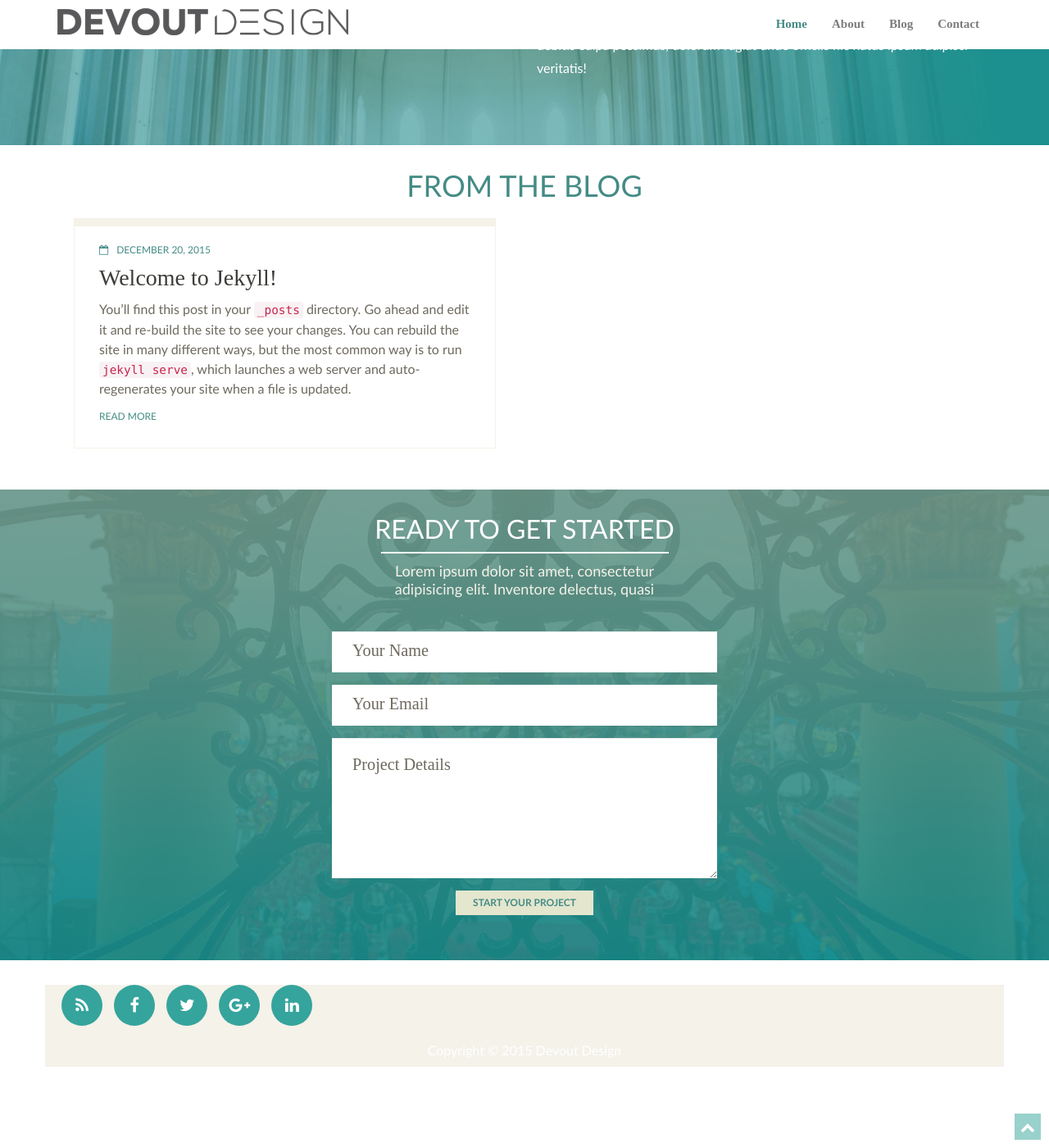
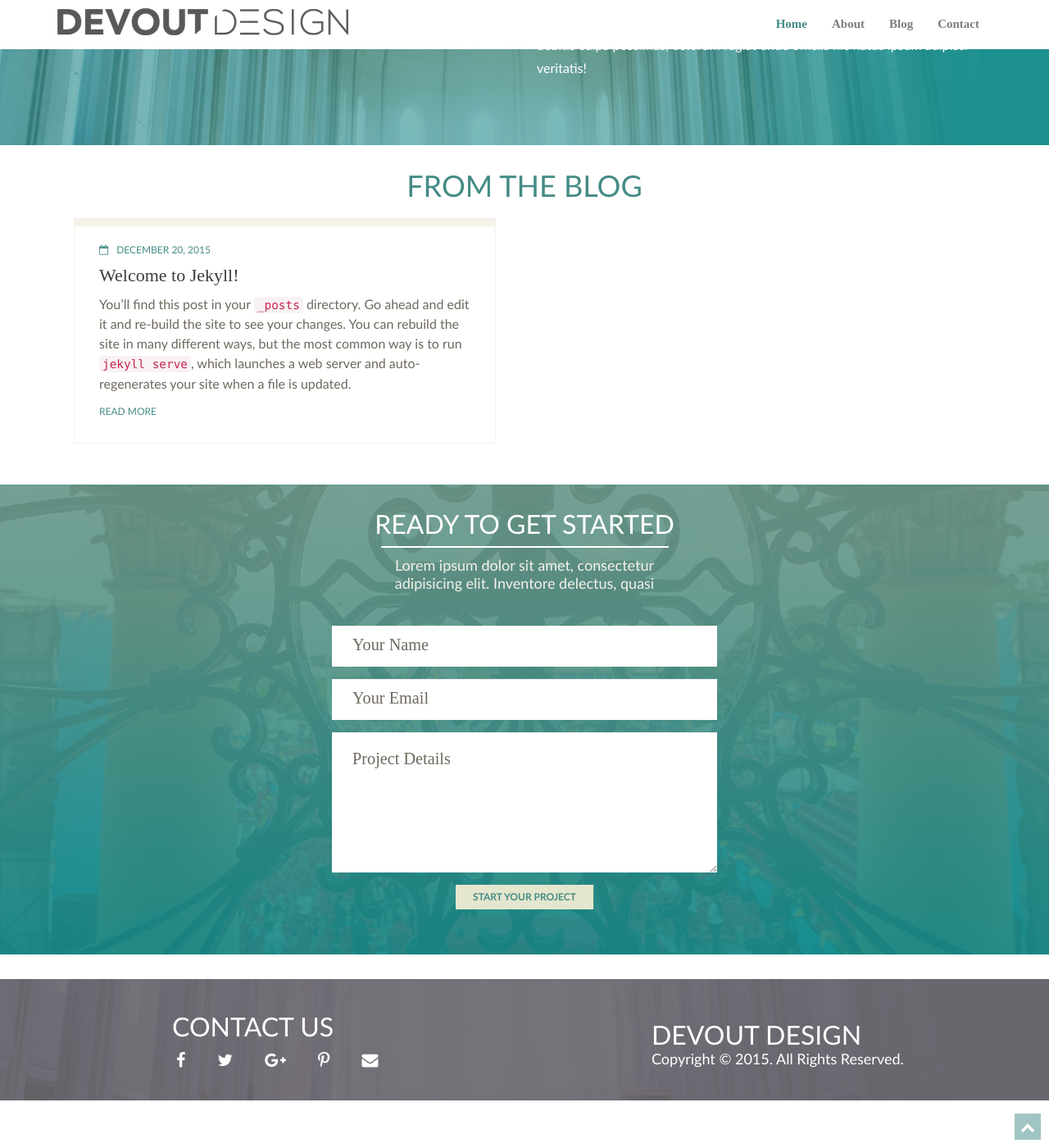
Before and after one commit to devoutdesign/devoutdesign.github.io, a Jekyll site: the page built from index.html, in a window 1280 px wide and 1400 px high, scrolled down 1476 px. Shown: the whole window at 82% size. Built offline with Jekyll 4.4.1, drawn with Linux system fonts in a browser that asks for light colours; nearby versions of some CDN libraries.

Commit message:
Footer and social polish

```diff
--- a/_includes/footer.html
+++ b/_includes/footer.html
@@ -1,20 +1,23 @@
-<section id="footer" class="section footer">
+<section id="footer" class="section-footer section">
     <div class="container">
-        <div class="row animated opacity mar-bot20" data-andown="fadeIn" data-animation="animation">
-            <div class="col-sm-12 align-center">
-                <ul class="social-network social-circle">
-                    <li><a href="#" class="icoRss" title="Rss"><i class="fa fa-rss"></i></a></li>
-                    <li><a href="#" class="icoFacebook" title="Facebook"><i class="fa fa-facebook"></i></a></li>
-                    <li><a href="#" class="icoTwitter" title="Twitter"><i class="fa fa-twitter"></i></a></li>
-                    <li><a href="#" class="icoGoogle" title="Google +"><i class="fa fa-google-plus"></i></a></li>
-                    <li><a href="#" class="icoLinkedin" title="Linkedin"><i class="fa fa-linkedin"></i></a></li>
-                </ul>
+        <div class="row">
+            <div class="col-md-offset-2 col-md-6">
+                <div class="social-col">
+                    <h1>Contact Us</h1>
+                    <ul class="social-network">
+                        <li><a href="#" class="icoFacebook" title="Facebook"><i class="fa fa-facebook"></i></a></li>
+                        <li><a href="#" class="icoTwitter" title="Twitter"><i class="fa fa-twitter"></i></a></li>
+                        <li><a href="#" class="icoGoogle" title="Google +"><i class="fa fa-google-plus"></i></a></li>
+                        <li><a href="#" class="icoPinterest" title="Pinterest"><i class="fa fa-pinterest-p"></i></a></li>
+                        <li><a href="#" class="icoMail" title="Email"><i class="fa fa-envelope"></i></a></li>
+                    </ul>
+                </div>
             </div>
-        </div>
-
-        <div class="row align-center copyright">
-            <div class="col-sm-12" id="copyright">
-                <p>Copyright &copy; 2015 Devout Design</p>
+            <div class="col-md-4">
+                <div class="copyright-col">
+                    <h1>Devout Design</h1>
+                    <p>Copyright &copy; {{ site.time | date: '%Y' }}. All Rights Reserved.</p>
+                </div>
             </div>
         </div>
     </div>
--- a/assets/_sass/blog/_blog.scss
+++ b/assets/_sass/blog/_blog.scss
@@ -28,7 +28,7 @@
 		}
 	    h2 {
 	    	font-family: $serif;
-			font-size: 1.75em;
+			font-size: 1.375em;
 	    	a {
 				color: $dark-gray;
 			}
--- a/assets/_sass/footer/_footer.scss
+++ b/assets/_sass/footer/_footer.scss
@@ -1,21 +1,105 @@
-/*=========================
-  Footer
- ================= */
-.social-circle li a {
-  background:#35A49C;
+// =========================================================================
+//  Footer Section
+//==========================================================================
+.section-footer {
+    background-image: url(/assets/images/church-image.png);
+    background-size: cover;
+    background-position: center;
+
+    .container {
+    	margin: 0;
+    	background-color: transparent;
+    }
+    h1 {
+    	color: $white;
+    	font-size: 2em;
+    	text-transform: uppercase;
+    }
+	.social-col {
+		padding-top: 30px;
+		padding-bottom: 30px;
+	}
+
+	.copyright-col {
+		padding-top: 50px;
+		padding-bottom: 30px;
+		h1 {
+			margin: 0;
+		}
+		p {
+			color: $white;
+			font-size: 1.125em;
+			font-weight: 300;
+		}
+	}
 }
 
-a.scrollup{
-  background:#35A49C;
+// =========================================================================
+//  Social Icons
+//==========================================================================
+.social-network {
+    list-style: none;
+    display: inline;
+    margin-left: 0;
+    padding: 0;
+    li {
+	    display: inline;
+	    margin: 0 5px;
+	    & + li {
+	    	margin-left: 30px;
+	    }
+	    a {
+	    	color: $white;
+	    	font-size: 1.25em;
+	    	transition: all 250ms ease;
+	    }
+
+    }
+	.icoFacebook:hover {
+	    color: #3B5998;
+	}
+	.icoTwitter:hover {
+	    color: #33ccff;
+	}
+	.icoGoogle:hover {
+	    color: #BD3518;
+	}
+	.icoPinterest:hover {
+		color: #c92228;
+	}
+	.icoMail:hover {
+		color: $teal;
+	}
+	.icoVimeo:hover {
+	    color: #0590B8;
+	}
+	.icoLinkedin:hover {
+	    color: #007bb7;
+	}
+    .icoRss:hover {
+    	color: #F56505;
+	}
+}
+// =========================================================================
+//  Scroll to top
+//==========================================================================
+.scrollup {
+	height: 32px;
+	width: 32px;
+	background-color: $teal;
+	color: $white;
+	font-size: 18px;
+	line-height: 32px;
+	text-align: center;
+	text-decoration: none;
+	position: fixed;
+	bottom: 10px;
+	right: 10px;
+	z-index: 9999;
+	opacity: 0.5;
 }
 
-
-section#footer {
-    margin: 0;
-    height: 199px;
-
+a.scrollup:hover{
+    opacity: 1;
+    color: $white;
 }
-
-section#footer .copyright {
-    text-align: center;
-}
--- a/assets/_sass/social/_social.scss
+++ /dev/null
@@ -1,111 +0,0 @@
-/* footer social icons */
-ul.social-network {
-    list-style: none;
-    display: inline;
-    margin-left:0 !important;
-    padding: 0;
-}
-ul.social-network li {
-    display: inline;
-    margin: 0 5px;
-}
-
-/* footer menu */
-ul.footer-menu {
-    list-style: none;
-    display: inline;
-    margin-left:0 !important;
-    padding: 0;
-}
-ul.footer-menu li {
-    display: inline;
-    margin: 0 5px;
-}
-
-a.scrollup{
-    height:32px;
-    width:32px;
-    color:#fff;
-    font-size:18px;
-    line-height:32px;
-    text-align:center;
-    text-decoration:none;
-    position:fixed;
-    bottom:10px;
-    right:10px;
-    z-index:9999;
-    opacity:0.5;
-}
-a.scrollup:hover{
-    opacity:1;
-    color:#fff;
-}
-
-/*===========================
-  --- Template Components ----
-=========================== */
-
-/* footer social icons */
-.social-network a.icoRss:hover {
-    background-color: #F56505;
-}
-.social-network a.icoFacebook:hover {
-    background-color:#3B5998;
-}
-.social-network a.icoTwitter:hover {
-    background-color:#33ccff;
-}
-.social-network a.icoGoogle:hover {
-    background-color:#BD3518;
-}
-.social-network a.icoVimeo:hover {
-    background-color:#0590B8;
-}
-.social-network a.icoLinkedin:hover {
-    background-color:#007bb7;
-}
-.social-network a.icoRss:hover i, .social-network a.icoFacebook:hover i, .social-network a.icoTwitter:hover i,
-.social-network a.icoGoogle:hover i, .social-network a.icoVimeo:hover i, .social-network a.icoLinkedin:hover i {
-    color:#fff;
-}
-a.socialIcon:hover, .socialHoverClass {
-    color:#44BCDD;
-}
-
-.social-circle li a {
-    display:inline-block;
-    position:relative;
-    margin:0 auto 0 auto;
-    -moz-border-radius:50%;
-    -webkit-border-radius:50%;
-    border-radius:50%;
-    text-align:center;
-    width: 50px;
-    height: 50px;
-    font-size:20px;
-}
-.social-circle li i {
-    margin:0;
-    line-height:50px;
-    text-align: center;
-}
-
-.social-circle li a:hover i, .triggeredHover {
-    -moz-transform: rotate(360deg);
-    -webkit-transform: rotate(360deg);
-    -ms--transform: rotate(360deg);
-    transform: rotate(360deg);
-    -webkit-transition: all 0.2s;
-    -moz-transition: all 0.2s;
-    -o-transition: all 0.2s;
-    -ms-transition: all 0.2s;
-    transition: all 0.2s;
-}
-.social-circle i {
-    color: #fff;
-    -webkit-transition: all 0.8s;
-    -moz-transition: all 0.8s;
-    -o-transition: all 0.8s;
-    -ms-transition: all 0.8s;
-    transition: all 0.8s;
-}
--- a/assets/css/main.scss
+++ b/assets/css/main.scss
@@ -15,13 +15,12 @@
 
 // Modules
 @import "btn/btn";
-@import "social/social";
 
 // Layout
 @import "navigation/navigation";
 @import "margin-padding/marginpadding";
+@import "section/section";
 @import "footer/footer";
-@import "section/section";
 
 // Specific sections
 @import "featured/featured";
```
